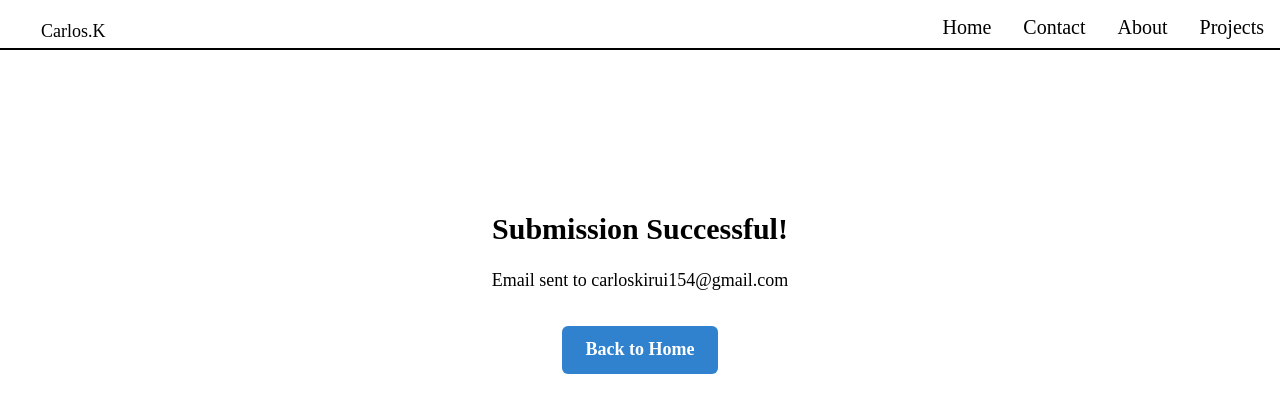
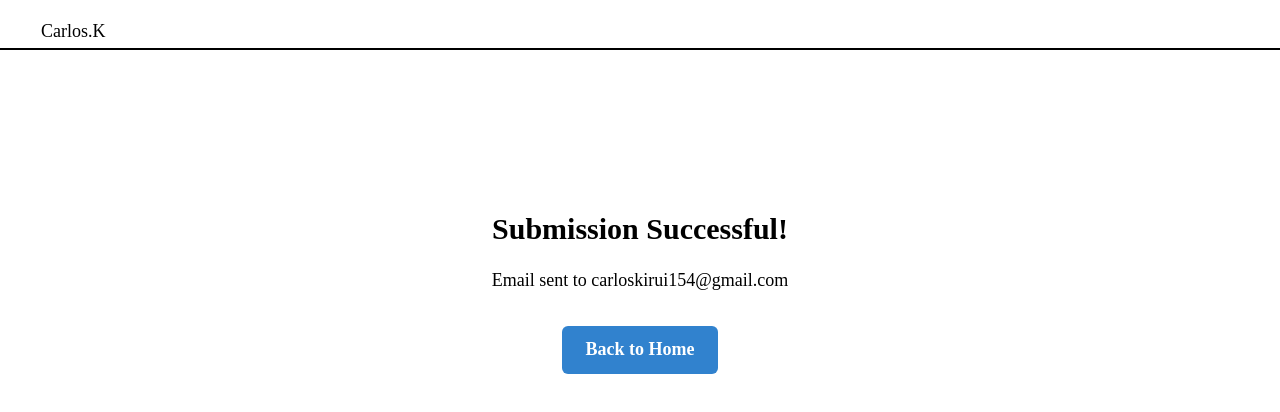
Before and after one commit to carloskim123/portfolio-site-old, a React (Vite) app: page /success in a window 1280 px wide. Shown: the top 412 px of the page. Built offline with nearby package versions, Linux system fonts and the light colour scheme; a web font is replaced by a local one.

Commit message:
Update RootLayout.jsx

```diff
--- a/src/layouts/RootLayout.jsx
+++ b/src/layouts/RootLayout.jsx
@@ -46,47 +46,32 @@ export default function RootLayout() {
               </svg>
             )}
           </Box>
-          <Flex display={{ base: "none", md: "flex" }} gap={"2rem"} >
+        </Flex>
+      </Box>
+      {showMenu && (
+        <Box
+          position="fixed"
+          top="0"
+          right="0"
+          height="100%"
+          width={showMenu ? "70%" : "0"}
+          background="white"
+          transition="width 0.3s ease-in-out"
+          overflowY="auto"
+        >
+          <Flex flexDir="column" alignItems="center" p="1rem">
             {routes.map(route => (
               <Box
                 key={route.path}
-                transition="transform 0.1s ease-in-out"
-                fontSize="20px"
-                _hover={{
-                  transform: "translateY(-2px)",
-                  borderBottom: "1px solid black",
-                }}
+                fontSize="15px"
+                my="0.5rem"
+                transition="transform 0.2s ease-in-out"
+                _hover={{ transform: "translateX(8px)" }}
               >
                 <Link to={route.path}>{route.pathname}</Link>
               </Box>
             ))}
           </Flex>
-        </Flex>
-      </Box>
-      {showMenu && (
-        <Box
-          transition="height 0.3s ease-in-out"
-          overflow="auto"
-          h={showMenu ? "100px" : "0"}
-          py={2}
-          px={4}
-          borderBottom={"solid"}
-          borderBottomColor={"black"}
-          borderBottomWidth={"2px"}
-          display="flex"
-          flexDir="column"
-          gap=".5rem"
-        >
-          {routes.map(route => (
-            <Box
-              key={route.path}
-              transition="transform 0.1s ease-in-out"
-              fontSize="15px"
-              _hover={{ transform: "translateX(12px)" }}
-            >
-              <Link to={route.path}>{route.pathname}</Link>
-            </Box>
-          ))}
         </Box>
       )}
       <Suspense fallback={<Loader />}>
```
